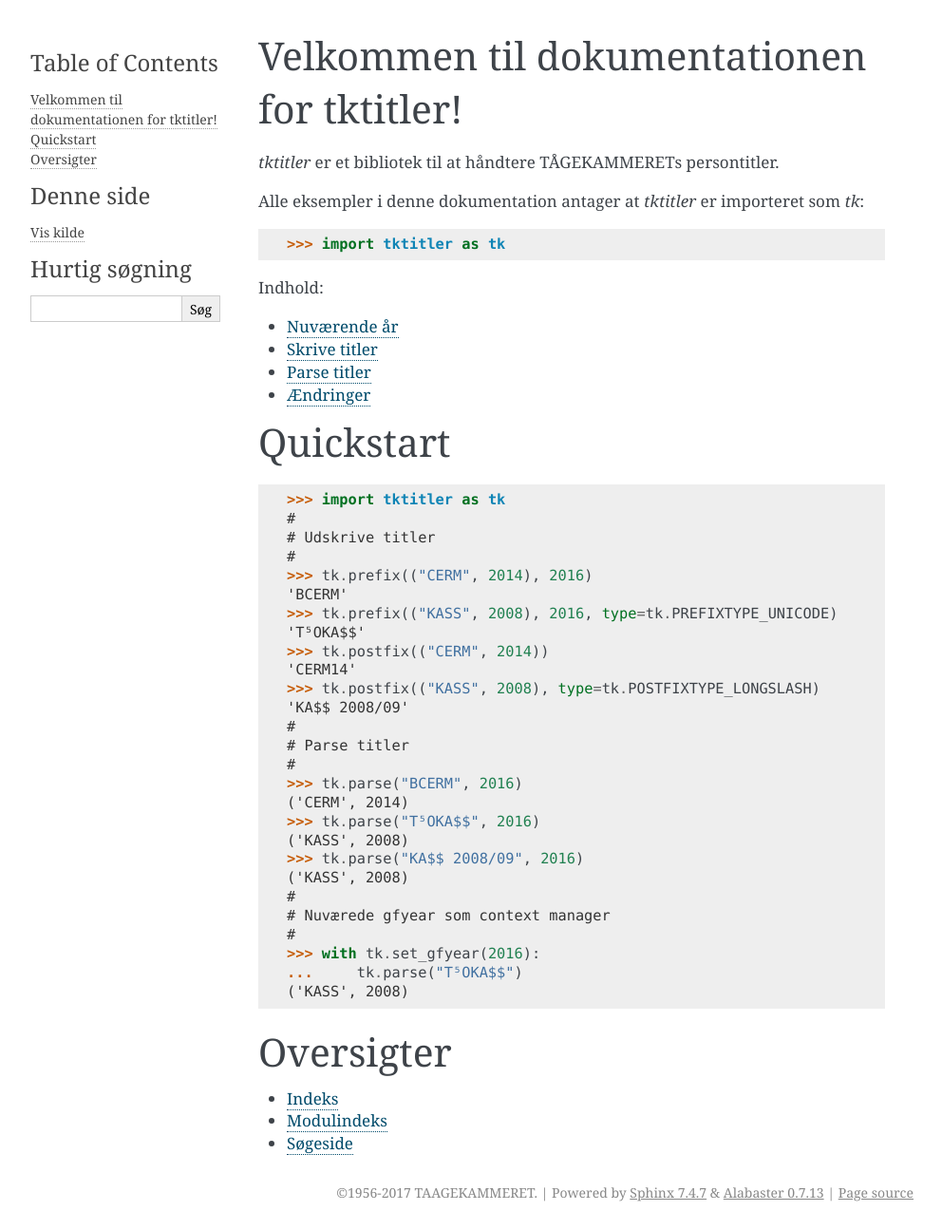
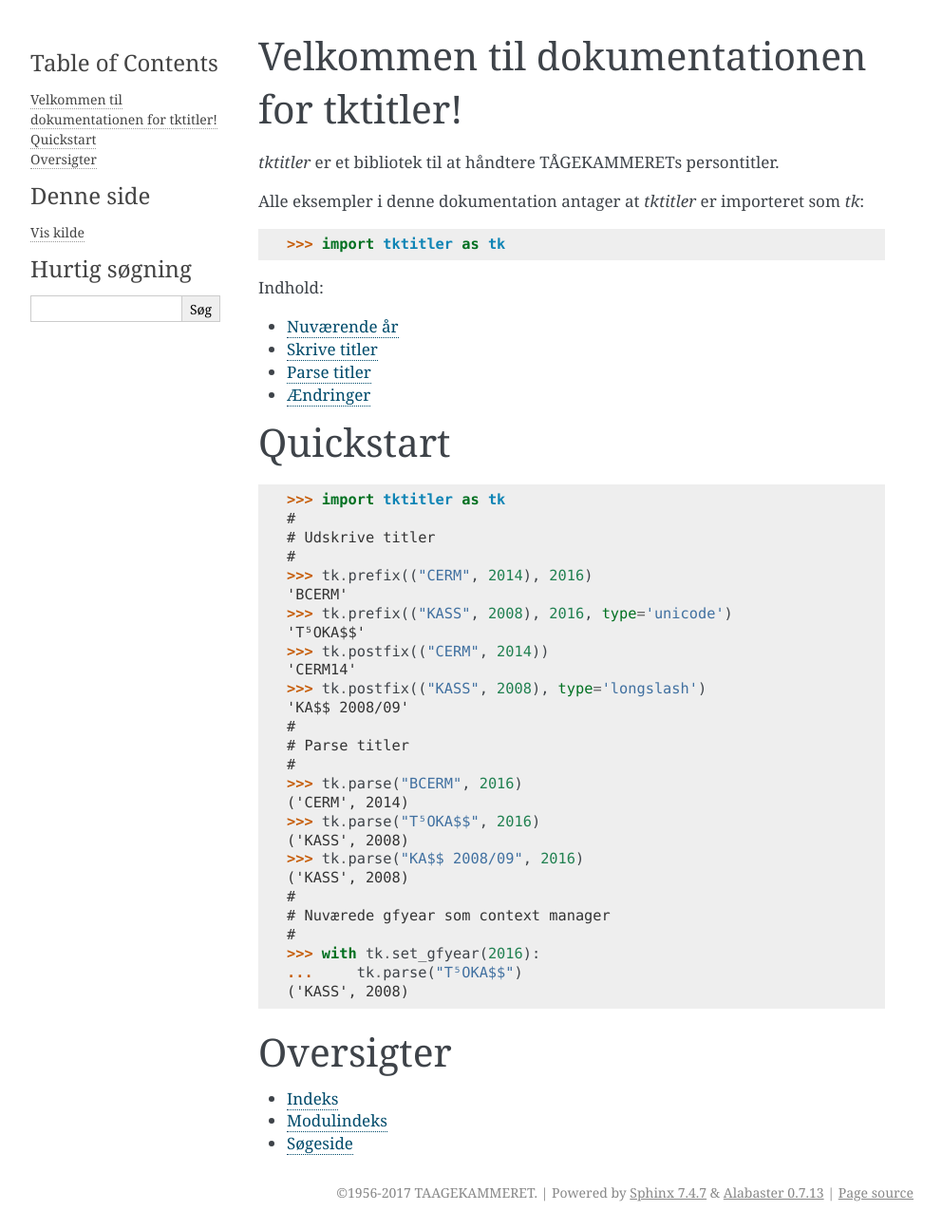
Before and after one commit to TK-IT/tktitler, a Sphinx documentation site: the page built from docs/index.rst, in a window 1280 px wide. Shown: the whole page at 95% size, without its empty margins (148-1140 px from the left). Built offline with Sphinx 7.4.7, drawn with Linux system fonts in a browser that asks for light colours.

Commit message:
Update quickstart doc to new types

```diff
--- a/docs/index.rst
+++ b/docs/index.rst
@@ -30,11 +30,11 @@ Quickstart
 #
 >>> tk.prefix(("CERM", 2014), 2016)
 'BCERM'
->>> tk.prefix(("KASS", 2008), 2016, type=tk.PREFIXTYPE_UNICODE)
+>>> tk.prefix(("KASS", 2008), 2016, type='unicode')
 'T⁵OKA$$'
 >>> tk.postfix(("CERM", 2014))
 'CERM14'
->>> tk.postfix(("KASS", 2008), type=tk.POSTFIXTYPE_LONGSLASH)
+>>> tk.postfix(("KASS", 2008), type='longslash')
 'KA$$ 2008/09'
 #
 # Parse titler
```
